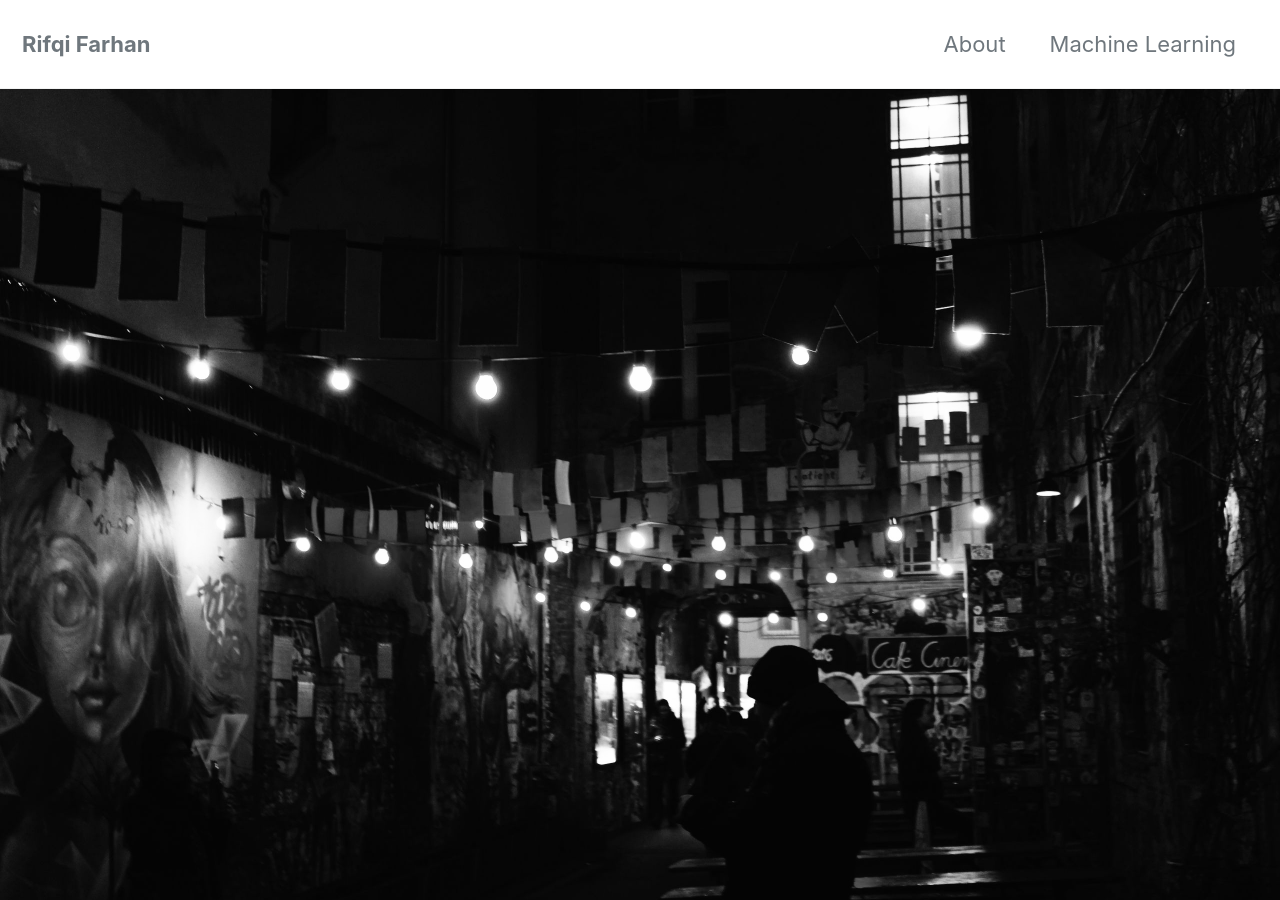
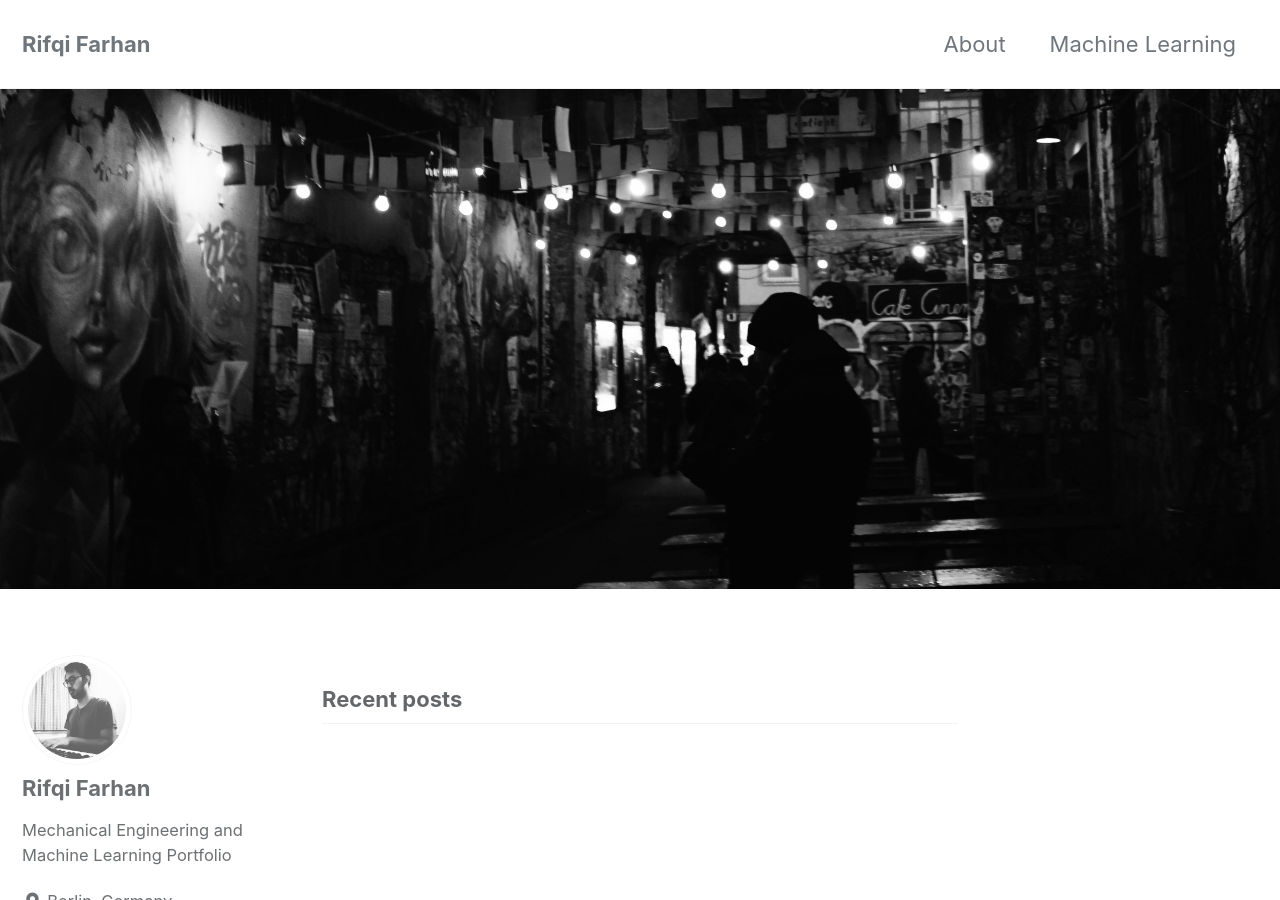
Before and after one commit to rifqiarfa/rifqiarfa.github.io, a Jekyll site: the page built from index.html, in a window 1280 px wide and 900 px high. Built offline with Jekyll 4.4.1, drawn with Linux system fonts in a browser that asks for light colours; cached includes are drawn as plain includes; the list of posts is cut into pages by our own code.

Commit message:
new github page

```diff
--- a/index.html
+++ b/index.html
@@ -2,5 +2,5 @@
 layout: home
 author_profile: true
 header:
-  image: "/images/snapseed-01.jpg"
+  image: "/images/hmarktbw.jpg"
 ---
```
Also changed, not shown: _pages/machinelearning.md (+1 -1 lines), images/hmarktbw.jpg (added), images/hmarktcolor.jpg (added), images/snapseed-01.jpg (deleted), 2 other files.
